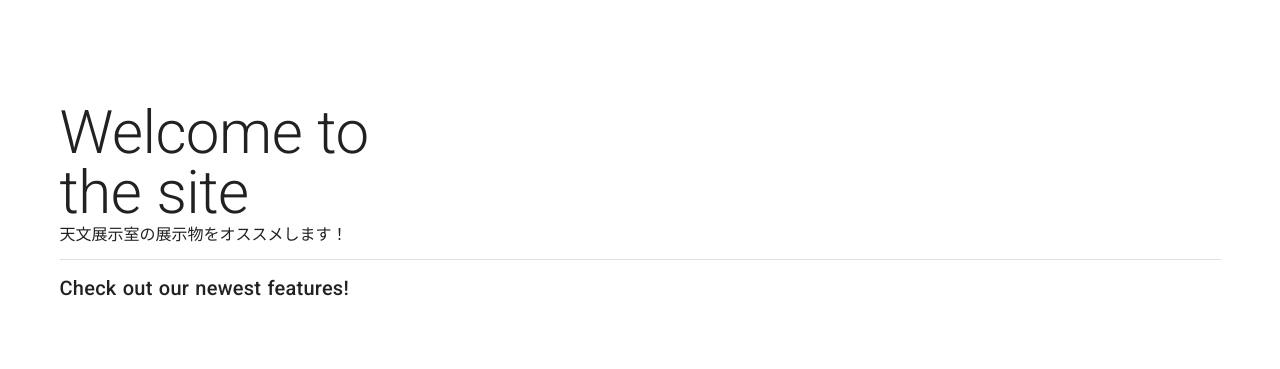
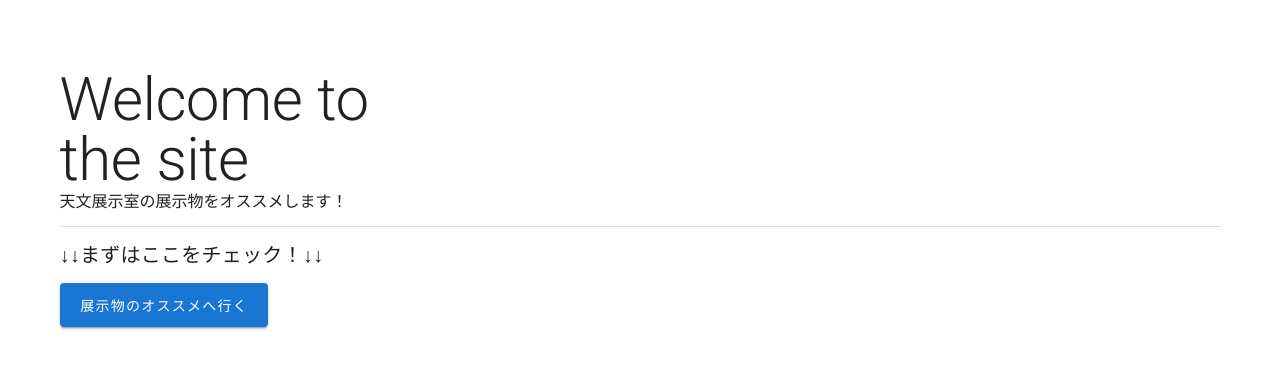
Before and after one commit to HirokiIwata/recommend_sandbox, a Nuxt app: page / in a window 1280 px wide. Shown: the part 341-710 px from the top of the page. Built offline with nearby package versions, Linux system fonts and the light colour scheme.

Commit message:
beta1.0.4

```diff
--- a/pages/index.vue
+++ b/pages/index.vue
@@ -1,7 +1,7 @@
 <template>
   <v-responsive>
     <v-container fill-height>
-      <v-layout align-center>
+      <v-layout class="main">
         <v-flex>
           <h4 class="display-3">Welcome to <br>the site</h4>
 
@@ -9,16 +9,17 @@
 
           <v-divider class="my-3"></v-divider>
 
-          <div class="title mb-3">Check out our newest features!</div>
+          <div class="title mb-3">↓↓まずはここをチェック！↓↓</div>
 
-          <!-- <v-btn
-            class="mx-0"
-            color="primary"
-            large
-            v-on:click="junbichu"
-          >
-            See more
-          </v-btn> -->
+          <router-link to="/recommend_web">
+            <v-btn
+              class="mx-0"
+              color="primary"
+              large
+            >
+              展示物のオススメへ行く
+            </v-btn>
+          </router-link>
         </v-flex>
       </v-layout>
     </v-container>
@@ -43,5 +44,8 @@ export default {
 </script>
 
 <style>
-
+.main{
+  align-items: center;
+  justify-content: center;
+}
 </style>
--- a/pages/recommend_web.vue
+++ b/pages/recommend_web.vue
@@ -486,6 +486,7 @@ export default {
 }
 .card_img{
   justify-content: center;
+  align-items: center;
 }
 .actions{
   justify-content: center;
```
